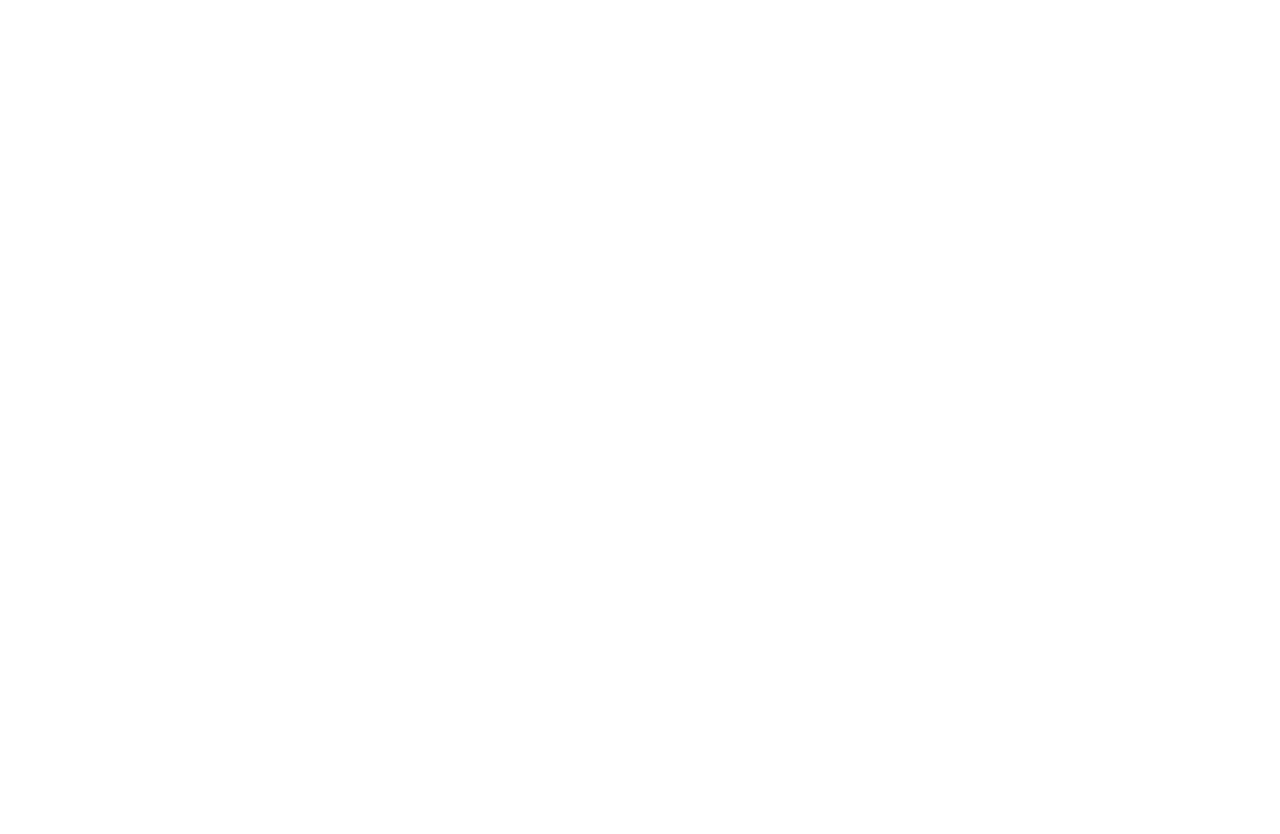
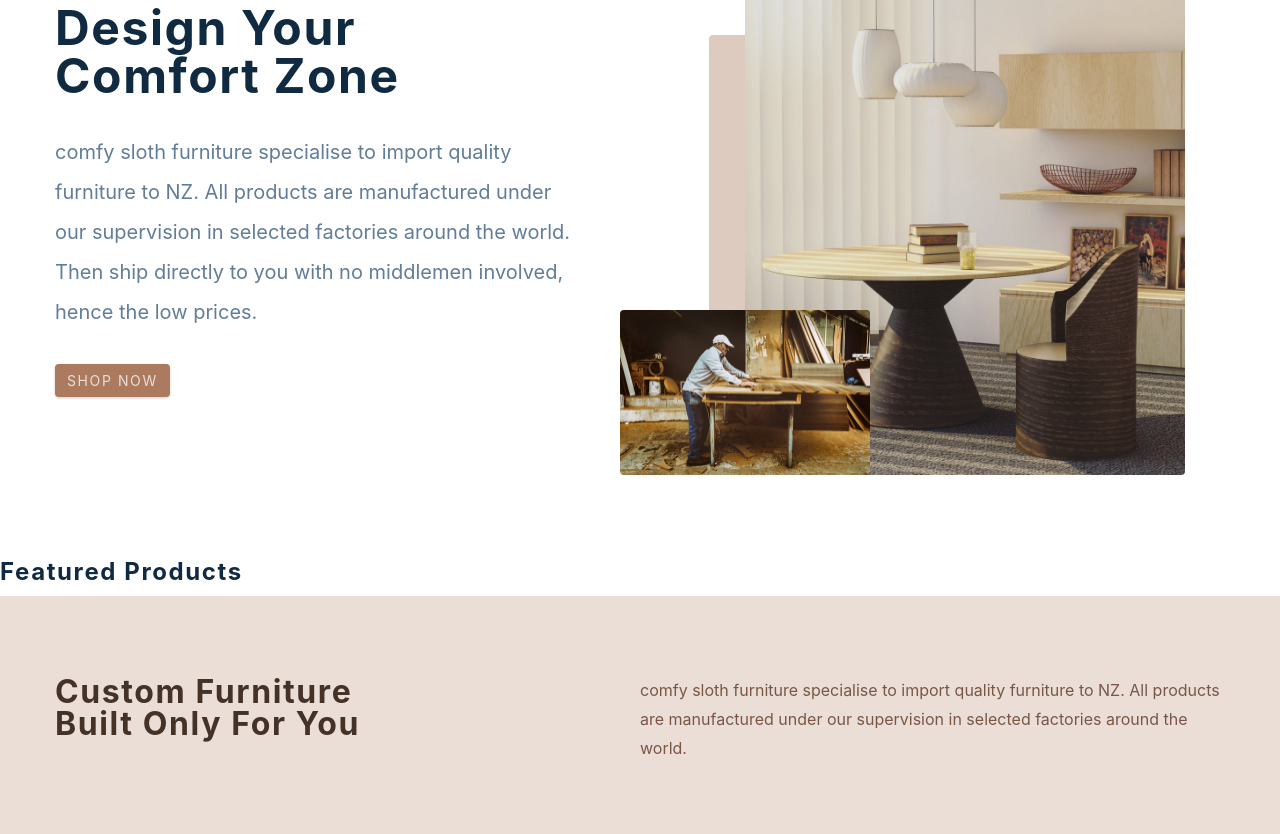
Before and after one commit to JinkaiZ/E_Commerce_Website, a React (Create React App) app: page / in a window 1280 px wide. Shown: the part 240-1074 px from the top of the page. Before the commit the page ends 800 px from the top, so only its background shows below. Built offline with nearby package versions, Linux system fonts and the light colour scheme; the HTML template or start-up script is replaced by a standard one.

Commit message:
About page, home page, email subscribe

```diff
--- a/src/components/Contact.js
+++ b/src/components/Contact.js
@@ -2,7 +2,39 @@
 import styled from 'styled-components'
 
 const Contact = () => {
-  return <h4>contact section</h4>
+  return (
+    <Wrapper>
+      <div className='section-center'>
+        <h3>
+          Join our newsletter and get 20% off
+        </h3>
+        <div className='content'>
+          <p>
+            comfy sloth furniture specialise to import quality furniture to NZ.
+            All products are manufactured under our supervision in selected
+            factories around the world.
+         </p>
+          <form
+            className='contact-form'
+            action="https://formspree.io/f/xjvpazzj"
+            method="POST"
+          >
+
+            <input
+              type='email'
+              className='form-input'
+              placeholder='center email'
+              name="_replyto"
+            >
+            </input>
+            <button type='submit' className='submit-btn'>
+              subscribe
+            </button>
+          </form>
+        </div>
+      </div>
+    </Wrapper>
+  );
 }
 const Wrapper = styled.section`
   padding: 5rem 0;
--- a/src/components/Hero.js
+++ b/src/components/Hero.js
@@ -5,7 +5,29 @@
 import heroBcg2 from '../assets/hero-bcg-2.jpeg'
 
 const Hero = () => {
-  return <h4>hero</h4>
+  return (
+    <Wrapper className='section-center'>
+      <article className='content'>
+        <h1>
+          design your <br />
+          comfort zone
+        </h1>
+        <p>
+          comfy sloth furniture specialise to import quality furniture to NZ.
+          All products are manufactured under our supervision in selected
+          factories around the world. Then ship directly to you with no middlemen
+          involved, hence the low prices.
+        </p>
+        <Link to='/products' className='btn hero'>
+          shop now
+        </Link>
+      </article>
+      <article className='img-container'>
+        <img src={heroBcg} alt='nice table' className='main-img' />
+        <img src={heroBcg2} alt='person working' className='accent-img' />
+      </article>
+    </Wrapper>
+  );
 }
 
 const Wrapper = styled.section`
--- a/src/components/PageHero.js
+++ b/src/components/PageHero.js
@@ -1,10 +1,18 @@
 import React from 'react'
 import styled from 'styled-components'
 import { Link } from 'react-router-dom'
-const PageHero = () => {
-  return <h4>page hero</h4>
+const PageHero = ({ title, product }) => {
+  return (
+    <Wrapper>
+      <div className='section-center'>
+        <h3>
+          <Link to='/'>Home</Link>
+          {product && <Link to='/products'>/ Products</Link>}/ {title}
+        </h3>
+      </div>
+    </Wrapper>
+  )
 }
-
 const Wrapper = styled.section`
   background: var(--clr-primary-10);
   width: 100%;
--- a/src/components/Services.js
+++ b/src/components/Services.js
@@ -3,7 +3,33 @@
 import { services } from '../utils/constants'
 
 const Services = () => {
-  return <h4>services </h4>
+  return (
+    <Wrapper>
+      <div className='section-center'>
+        <article className='header'>
+          <h3>
+            custom furniture <br />
+            built only for you
+          </h3>
+          <p>
+            comfy sloth furniture specialise to import quality furniture to NZ.
+            All products are manufactured under our supervision in selected
+            factories around the world.
+           </p>
+        </article>
+        <div className='services-center'>
+          {services.map((service) => {
+            const { id, icon, title, text } = service;
+            return <article key={id} className='service'>
+              <span className='icon'>{icon}</span>
+              <h4>{title}</h4>
+              <p>{text}</p>
+            </article>
+          })}
+        </div>
+      </div>
+    </Wrapper>
+  );
 }
 
 const Wrapper = styled.section`
--- a/src/pages/AboutPage.js
+++ b/src/pages/AboutPage.js
@@ -4,7 +4,31 @@
 import aboutImg from '../assets/hero-bcg.jpeg'
 
 const AboutPage = () => {
-  return <h4>about page</h4>
+  return (
+    <main>
+      <PageHero title='about' />
+      <Wrapper className='page section section-center'>
+        <img src={aboutImg} alt='nice desk'></img>
+        <article>
+          <div className='title'>
+            <h2>our story</h2>
+            <div className='underline'></div>
+          </div>
+          <p>
+            Furniture sellers developed the practice of buying furniture at
+            wholesale prices from manufacturers and selling them in showrooms,
+            which gained popularity in the mid-1800s. Large stores kept their
+            own workshops for specialty items. With the rapid development of
+            retail trade the direct link between the customer and the furniture
+            maker began to disappear. By the early 1900s mass production of furniture
+            was well established in the United States, with principal manufacturing
+            centers at Jamestown, New York; High Point, North Carolina; and Grand
+            Rapids, Michigan.
+  </p>
+        </article>
+      </Wrapper>
+    </main>
+  );
 }
 
 const Wrapper = styled.section`
--- a/src/pages/CheckoutPage.js
+++ b/src/pages/CheckoutPage.js
@@ -1,8 +1,18 @@
 import React from 'react'
+import { GiWrappedHeart } from 'react-icons/gi'
 import styled from 'styled-components'
 import { PageHero } from '../components'
 const CheckoutPage = () => {
-  return <h4>checkout page</h4>
+  return (
+    <main>
+      <PageHero title='checkout' />
+      <Wrapper className='page'>
+        <h1>checkout here</h1>
+      </Wrapper>
+    </main>
+  );
 }
+
+
 const Wrapper = styled.div``
 export default CheckoutPage
--- a/src/pages/HomePage.js
+++ b/src/pages/HomePage.js
@@ -1,7 +1,14 @@
 import React from 'react'
 import { FeaturedProducts, Hero, Services, Contact } from '../components'
 const HomePage = () => {
-  return <h4>home page</h4>
+  return (
+    <main>
+      <Hero />
+      <FeaturedProducts />
+      <Services />
+      <Contact />
+    </main>
+  );
 }
 
 export default HomePage
```
